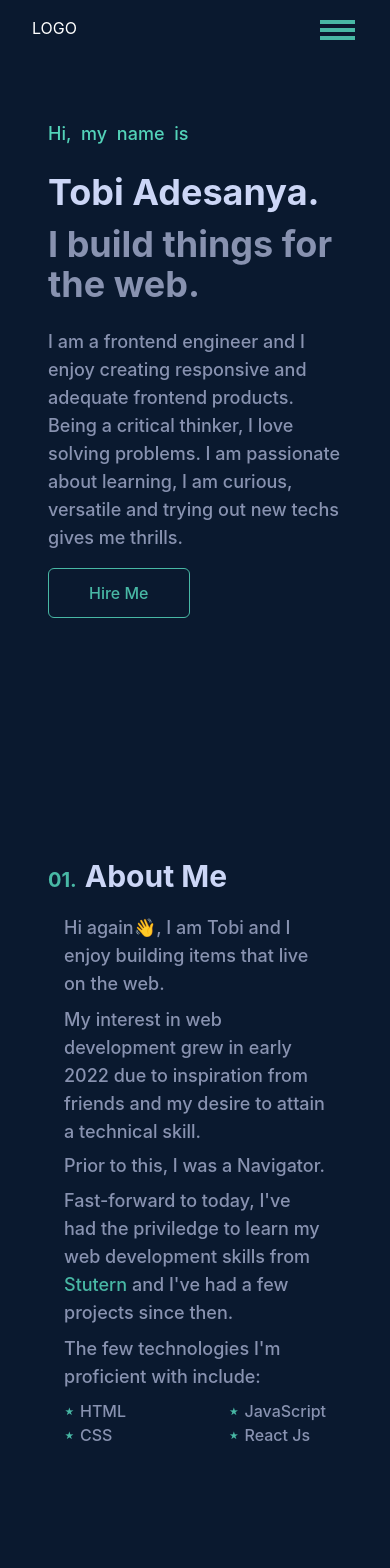
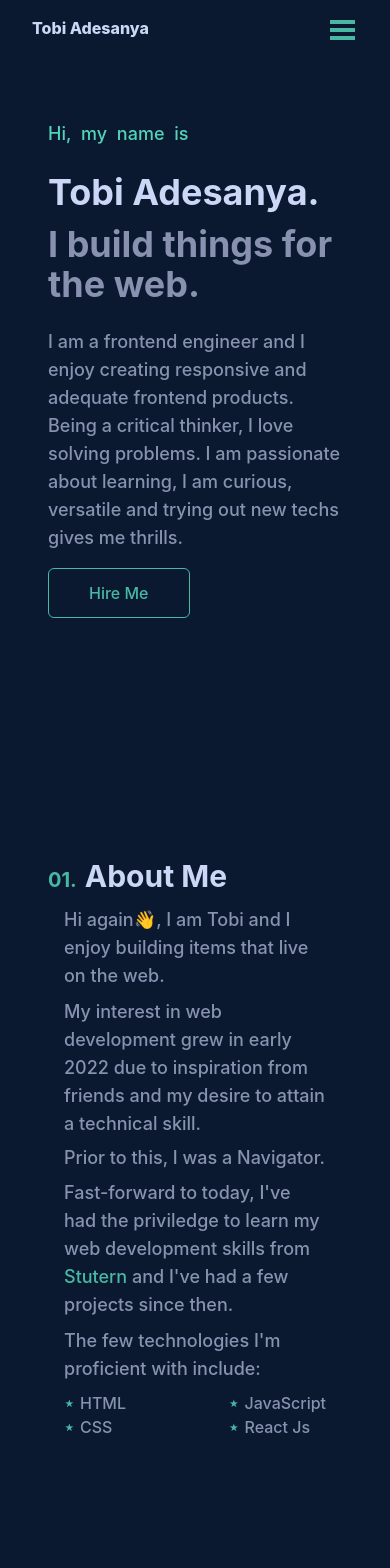
Before and after one commit to Omolaso/myPortfolio, a React (Create React App) app: page /About in a window 390 px wide. Shown: the top 1568 px of the page. Built offline with nearby package versions, Linux system fonts and the light colour scheme.

Commit message:
additions

```diff
--- a/public/index.html
+++ b/public/index.html
@@ -2,7 +2,7 @@
 <html lang="en">
   <head>
     <meta charset="utf-8" />
-    <link rel="icon" href="%PUBLIC_URL%/react.svg" />
+    <link rel="icon" href="%PUBLIC_URL%/me.jpg" />
     <meta name="viewport" content="width=device-width, initial-scale=1" />
     <meta name="theme-color" content="#000000" />
     <meta
--- a/src/components/About.jsx
+++ b/src/components/About.jsx
@@ -7,7 +7,7 @@ const About = () => {
     <div id='about' className='pt-20'>
         <h1 className='text-3xl text-lightGrey font-bold mb-2'><span className='text-lightGreen text-xl mr-2'>01.</span>About Me</h1>
 
-        <main className='flex items-center justify-between'>
+        <main className='md:flex flex-col items-center justify-between'>
           <article className='text-deepGrey text-lg mt-3 font-medium flex-1 px-4'>
             <p>Hi again&#128075;, I am Tobi and I enjoy building items that live on the web. </p>
 
@@ -35,15 +35,6 @@ const About = () => {
                 </ol>
               </div>
             </div>
-
-            {/* <h3>Why did I switch?</h3>
-            <p>Well, at first, I had little or no idea about tech or coding. However, has time went on, I began to meet
-              techies and have them as friends. They inspired me. I mean, they could easily make web pages and applications look
-              astonishing by writing a few lines of code. I was mesmerized and wanted to try it too. I began to feel the huge
-              to build web pages just by clicking my laptop's keyboards (so I thought). So I enrolled at Stutern and began then
-              I totally fell in love with it! I wanted to know more, thereby making research, and increasing my knowledge. It was
-              extremely challenging at first but the joy of been able to build and solve technical problems motivated and still
-              motivates me.</p> */}
           </article>
 
           <section className='w-full hidden md:block max-w-sm mt-8 hover:opacity-90'>
--- a/src/components/Footer.jsx
+++ b/src/components/Footer.jsx
@@ -19,7 +19,7 @@ const Footer = () => {
           </a>
 
           <a href="https://linkedin.com/in/adesanyaoluwatobiloba/" target="_blank" rel="noopener noreferrer">
-            <FontAwesomeIcon id='linkedin' icon={faLinkedin} className='text-xl text-lightGrey hover:text-lightGreen'/>
+            <FontAwesomeIcon id='linkedin' title='LinkedIn' icon={faLinkedin} className='text-xl text-lightGrey hover:text-lightGreen'/>
           </a>
         </section>
 
--- a/src/components/Navs.jsx
+++ b/src/components/Navs.jsx
@@ -21,7 +21,7 @@ const Navs = () => {
     <div id='home' className='pt-4'>
       <header className='flex items-center justify-between'>
           <div className="cursor-pointer">
-              <h1 className="text-white"> <Link to='/'> LOGO </Link>  </h1>
+              <h1 className="text-lightGrey font-extrabold"> <Link to='/'> Tobi Adesanya </Link>  </h1>
                 {/* <div className=''>
                   <div><FontAwesomeIcon id='react' icon={faReact}/></div>
                   <div className="" onClick={ handleHamburger }>
--- a/src/components/Sidebar.jsx
+++ b/src/components/Sidebar.jsx
@@ -4,6 +4,7 @@
 // import { stack as Menu } from "react-burger-menu";
 // import { bubble as Menu } from "react-burger-menu";
 import { slide as Menu } from "react-burger-menu";
+import { useState } from "react";
 // import { useSelector, useDispatch } from 'react-redux';
 // import { removeSideBar } from '../redux-slice/HamburgerSlice';
 import '../styles/Sidebar.css'
@@ -29,6 +30,23 @@ const SideBar = () => {
     //   window.addEventListener('resize', removeSide);
     //   window.addEventListener('scroll', removeSide);
 
+    // constructor (props); {
+    //   super(props)
+    //   this.state = {
+    //     menuOpen: false
+    //   }
+    // }
+
+
+    // const [ state, setState ] = useState(false);
+
+    // function handleStateChange(state) {
+    //   this.setState({menuOpen: state.isOpen})
+    // }
+
+    // function closeMenu() {
+    //   this.setState({menuOpen: false})
+    // }
 
     return (
         <Menu
@@ -38,6 +56,9 @@ const SideBar = () => {
             left
             itemListElement="div"
             disableAutoFocus
+            // isOpen={this.state.menuOpen}
+            // onStateChange={(state) => this.handleStateChange(state)}
+            // isOpen = {false}
             // customBurgerIcon={ <img src={menu} /> }
             // onOpen={ handleOnOpen }
             // noOverlay
@@ -47,7 +68,7 @@ const SideBar = () => {
 
             <ul className='text-lightGrey text-xl' id="nav">
                 {/* <li> <a href='#home' className='hover:text-lightGreen hover:transition ease-in-out'> Home </a> </li> */}
-                <li id="nav-list"> <a href='#about' className='hover:text-lightGreen hover:transition ease-in-out'> About </a> </li>
+                <li id="nav-list" onClick={() => this.closeMenu()}> <a href='#about' className='hover:text-lightGreen hover:transition ease-in-out'> About </a> </li>
                 <li id="nav-list"> <a href='#projects' className='hover:text-lightGreen hover:transition ease-in-out'> My Projects </a> </li>
                 <li id="nav-list"> <a href='#contact' className='hover:text-lightGreen hover:transition ease-in-out' > Contact Me</a> </li>
                 <li id="nav-list">
--- a/src/styles/Sidebar.css
+++ b/src/styles/Sidebar.css
@@ -36,7 +36,7 @@
 .bm-burger-button{
     display: none;
     position: absolute;
-    width: 35px;
+    width: 25px;
     height: 20px;
     top: 20px;
     right: 35px;
```
Also changed, not shown: public/me.jpg (added).
